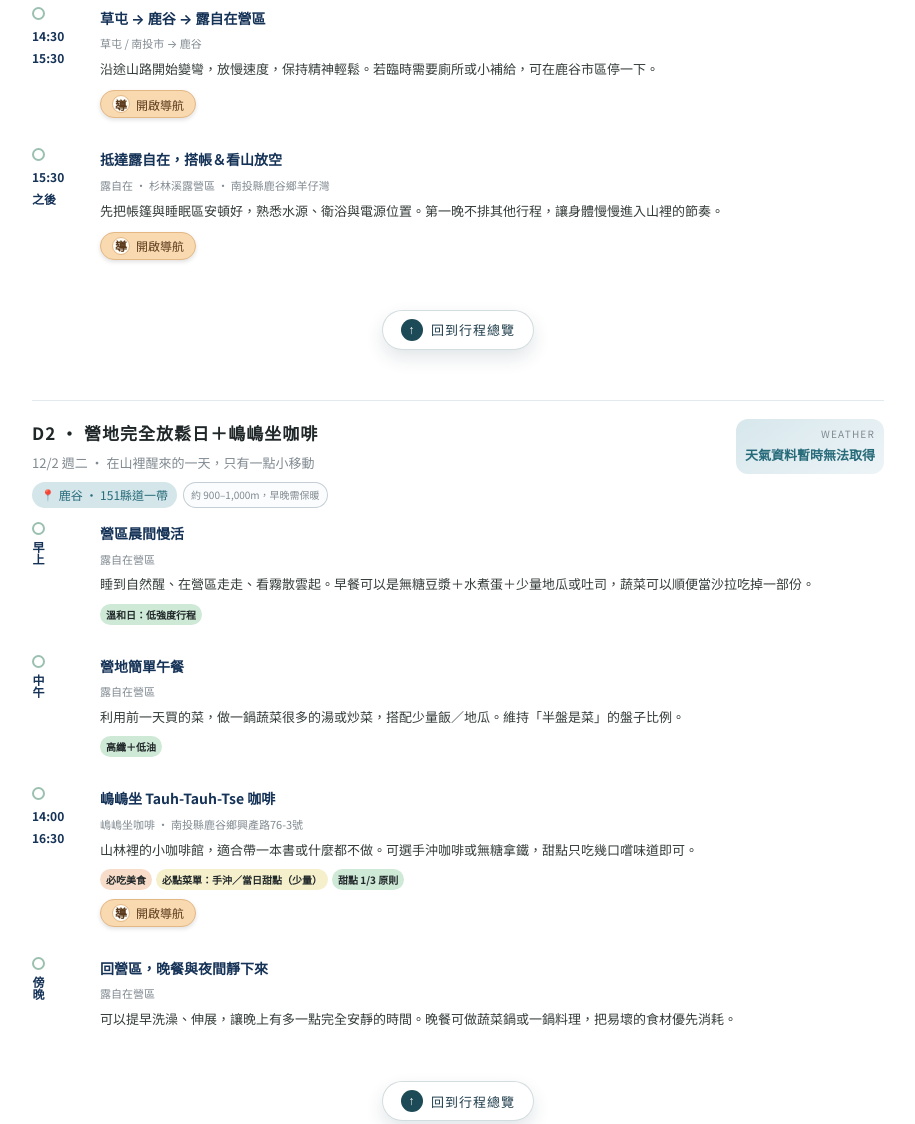
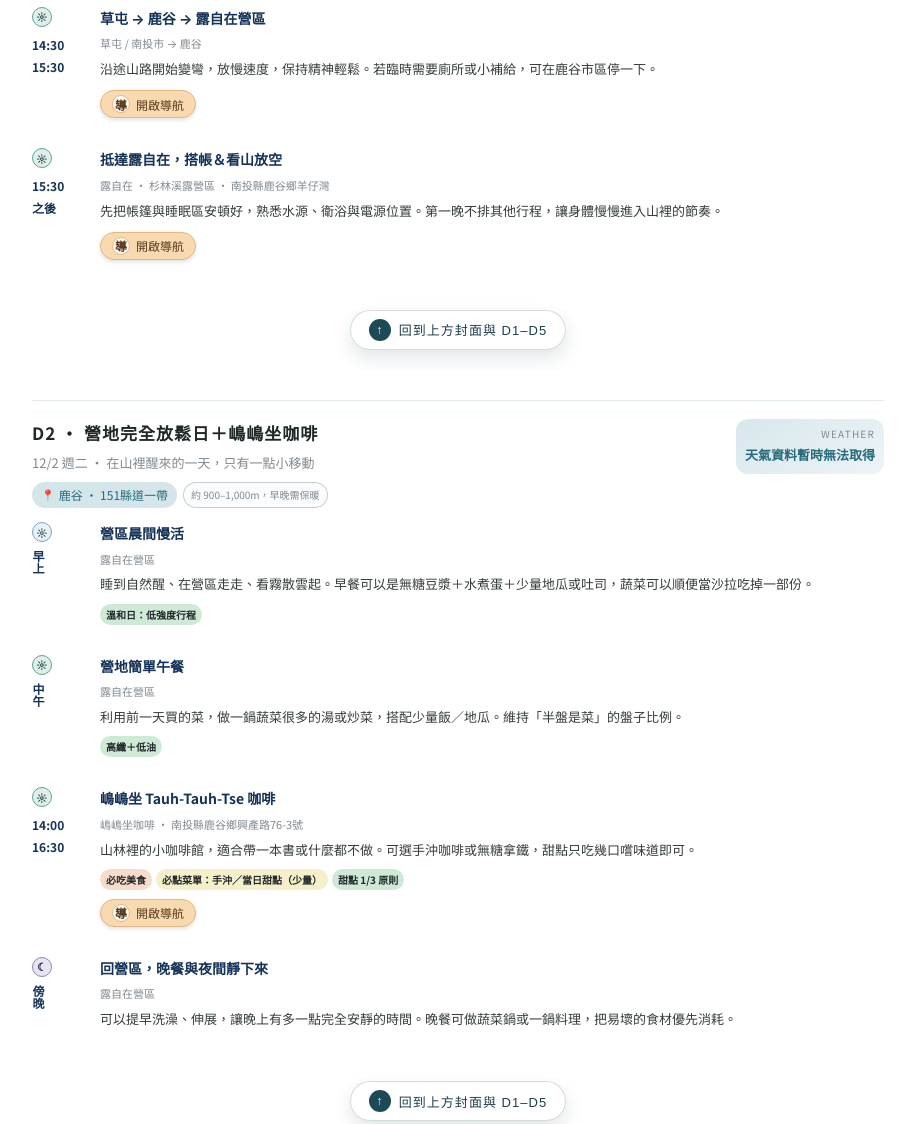
Before and after one commit to SivoneLee/nantou-camping, a plain HTML site: page index.html in a window 1280 px wide. Shown: the part 1266-2390 px from the top of the page, without its empty margins (182-1097 px from the left). Drawn offline with Linux system fonts and the light colour scheme; no server answers.

Commit message:
Update index.html

```diff
--- a/index.html
+++ b/index.html
@@ -334,7 +334,7 @@
       color: var(--muted);
     }
 
-    /* 時間軸：左側圓圈＋上下時間，右側內容 */
+    /* 時間軸：左側 icon ＋上下時間，右側內容 */
 
     .card-list {
       margin-top: 8px;
@@ -363,12 +363,35 @@
       color: #153257;
     }
 
+    /* 新：時間 icon 取代原本綠色圓點（統一用線條太陽，中午顏色更飽和） */
     .time-dot {
-      width: 13px;
-      height: 13px;
+      width: 20px;
+      height: 20px;
       border-radius: 999px;
-      border: 2px solid #9bc0b0;
-      margin-bottom: 4px;
+      margin-bottom: 6px;
+      display: flex;
+      align-items: center;
+      justify-content: center;
+      font-size: 11px;
+      font-weight: 700;
+      border: 1.8px solid #7fb0a5;
+      color: #124555;
+      background: #e5f1ee;
+    }
+    .time-dot-dawn {
+      background: #e9f1f7;
+      border-color: #7ca0c2;
+      color: #23425b;
+    }
+    .time-dot-day {
+      background: #e1efe9;
+      border-color: #5fa294;
+      color: #0f3e48;
+    }
+    .time-dot-night {
+      background: #e8e4f3;
+      border-color: #8d87b5;
+      color: #2e2948;
     }
 
     .time-main {
@@ -1028,6 +1051,47 @@
   const dayContainer = document.getElementById('dayContainer');
   const dayTabs = document.getElementById('dayTabs');
 
+  // 根據時間文字，決定 icon 與顏色類別
+  function getTimeIconAndClass(timeTop, timeBottom) {
+    const label = (timeTop || '').trim();
+
+    if (!label) {
+      return { icon: '•', cls: '' };
+    }
+
+    const dawnWords = ['清晨', '早上', '上午', '晨間'];
+    const nightWords = ['傍晚', '晚上', '夜間', '夜裡', '深夜'];
+    const dayWords = ['中午', '午間', '午餐'];
+
+    if (dawnWords.some(w => label.includes(w))) {
+      return { icon: '☼', cls: 'time-dot-dawn' };    // 柔和日出
+    }
+    if (nightWords.some(w => label.includes(w)) ||
+        label.includes('回程') ||
+        label.includes('之後')) {
+      return { icon: '☾', cls: 'time-dot-night' };   // 月亮
+    }
+    if (dayWords.some(w => label.includes(w))) {
+      return { icon: '☼', cls: 'time-dot-day' };     // 同一顆太陽，但顏色更飽和
+    }
+
+    // 若是 08:30 這種格式，依時段判斷
+    const m = label.match(/^(\d{1,2}):(\d{2})$/);
+    if (m) {
+      const hour = parseInt(m[1], 10);
+      if (hour < 7) {
+        return { icon: '☼', cls: 'time-dot-dawn' };
+      } else if (hour < 18) {
+        return { icon: '☼', cls: 'time-dot-day' };
+      } else {
+        return { icon: '☾', cls: 'time-dot-night' };
+      }
+    }
+
+    // 其他沒被抓到的，一律當白天
+    return { icon: '☼', cls: 'time-dot-day' };
+  }
+
   function renderTrip() {
     // Tabs
     tripDays.forEach((day, idx) => {
@@ -1088,8 +1152,10 @@
         left.className = 'item-left';
 
         const vertical = (item.timeTop && !item.timeBottom && item.timeTop.length <= 2);
+        const { icon, cls } = getTimeIconAndClass(item.timeTop, item.timeBottom);
+
         left.innerHTML = `
-          <div class="time-dot"></div>
+          <div class="time-dot ${cls}">${icon}</div>
           ${item.timeTop ? `<div class="time-main${vertical ? ' vertical' : ''}">${item.timeTop}</div>` : ''}
           ${item.timeBottom ? `<div class="time-sub">${item.timeBottom}</div>` : ''}
         `;
@@ -1143,13 +1209,13 @@
       sec.innerHTML = headerHtml;
       sec.appendChild(list);
 
-      // 每日底部「回到行程總覽」按鈕
+      // 每日底部：回到上方的按鈕
       const backWrapper = document.createElement('div');
       backWrapper.className = 'day-back-wrapper';
       backWrapper.innerHTML = `
         <button class="day-back-button" type="button" onclick="scrollToTopSmooth()">
           <span class="day-back-button-icon">↑</span>
-          <span class="day-back-button-label">回到行程總覽</span>
+          <span class="day-back-button-label">回到上方封面與 D1–D5</span>
         </button>
       `;
       sec.appendChild(backWrapper);
@@ -1180,14 +1246,6 @@
     if (!first) return;
     window.scrollTo({
       top: first.offsetTop - 80,
-      behavior: 'smooth'
-    });
-  }
-
-  // 新增：平滑捲回最上方（給每日底部按鈕用）
-  function scrollToTopSmooth() {
-    window.scrollTo({
-      top: 0,
       behavior: 'smooth'
     });
   }
@@ -1255,6 +1313,13 @@
     loadWeather();
     setupReveal();
   });
+
+  function scrollToTopSmooth() {
+    window.scrollTo({
+      top: 0,
+      behavior: 'smooth'
+    });
+  }
 </script>
 </body>
 </html>
```
